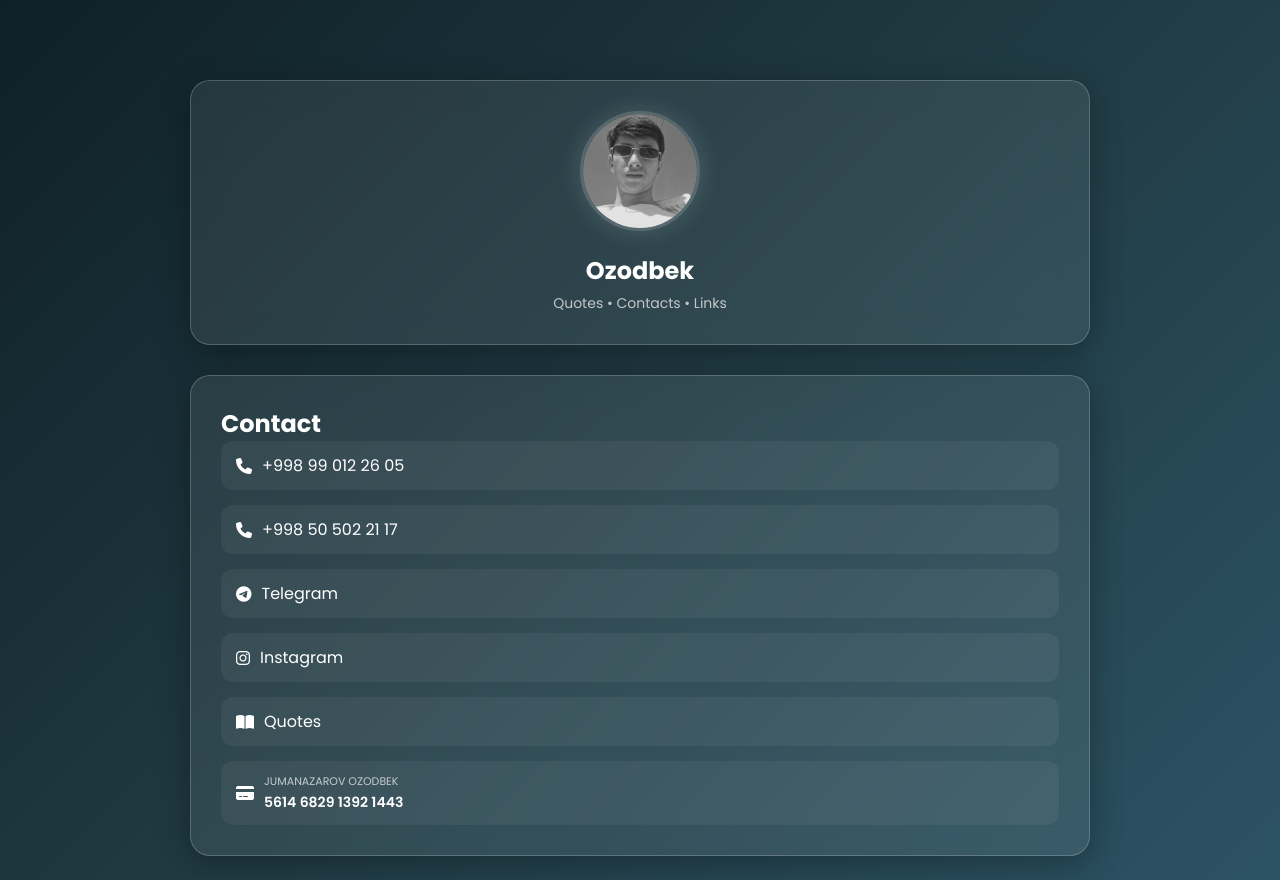
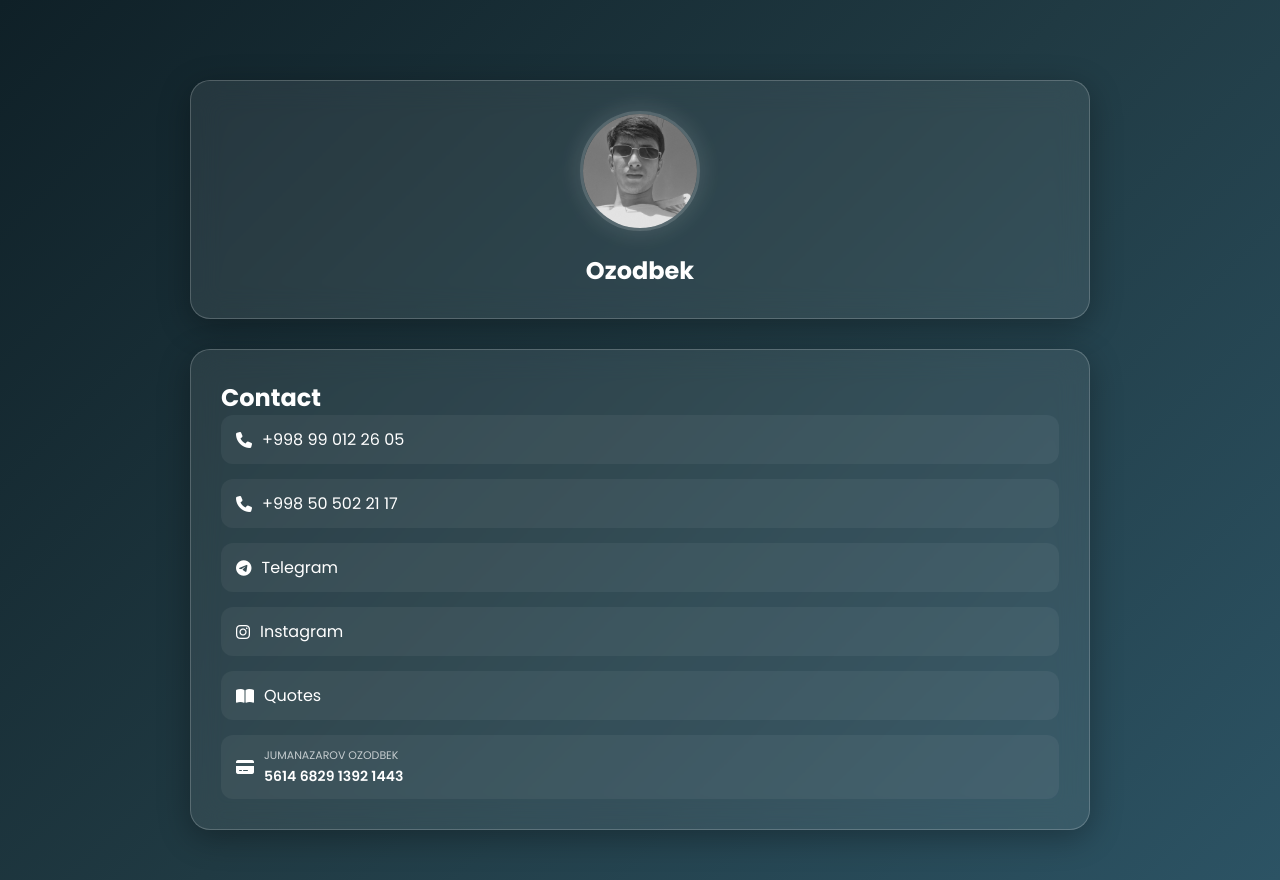
Before and after one commit to cod-yoz/ozodbek, a plain HTML site: page index.html in a window 1280 px wide. Drawn offline with Linux system fonts and the light colour scheme.

Commit message:
Fix HTML formatting and structure

```diff
--- a/index.html
+++ b/index.html
@@ -60,12 +60,6 @@ margin-top:5px;
 <img src="IMG_20260625_055103_210.jpg" class="avatar">
 
 <h1>Ozodbek</h1>
-
-<p class="subtitle">
-
-Quotes • Contacts • Links
-
-</p>
 
 </section>
 
```
